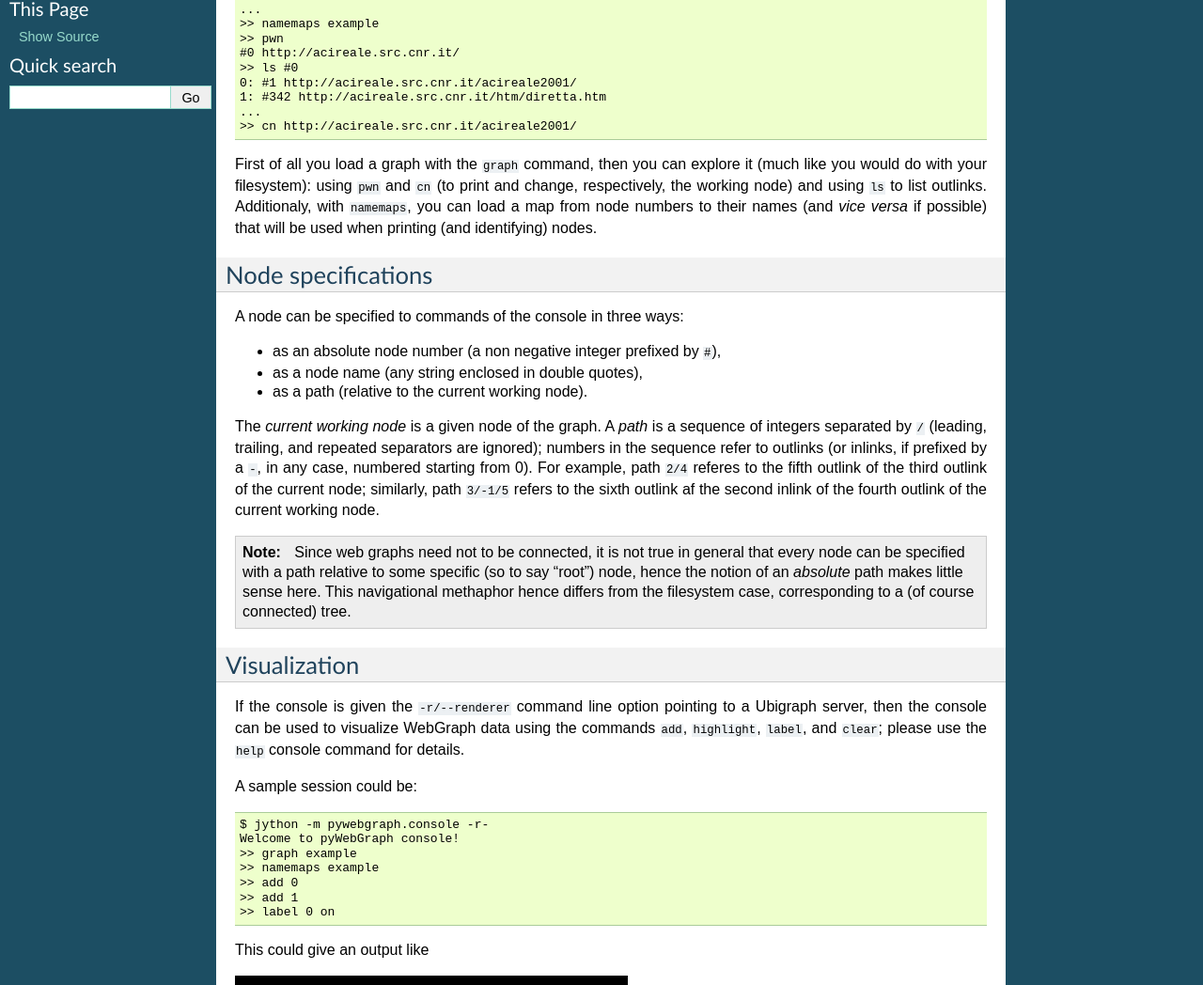
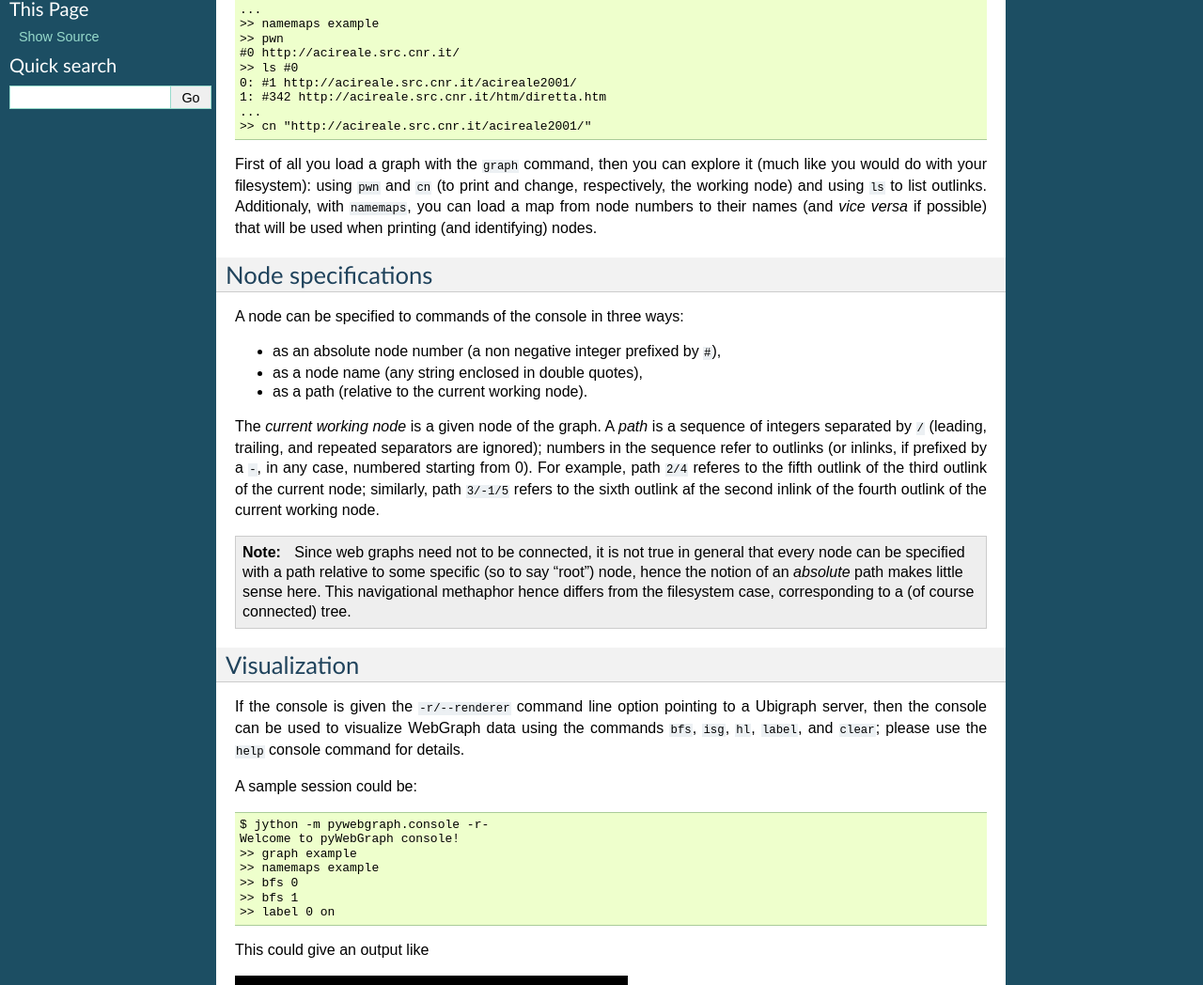
Before and after one commit to mapio/py-web-graph, a Sphinx documentation site: the page built from docs/quickstart/console.rst, in a window 1280 px wide. Shown: the part 257-1305 px from the top of the page at 94% size. Built offline with Sphinx 7.4.7, drawn with Linux system fonts in a browser that asks for light colours; some of the changed text lies outside the part shown.

Commit message:
Updated the Ubigrpah commands

```diff
--- a/docs/quickstart/console.rst
+++ b/docs/quickstart/console.rst
@@ -21,7 +21,7 @@ The pyWebGraph console is meant as a tool to explore WebGrph data. A sample sess
 	0: #1 http://acireale.src.cnr.it/acireale2001/
 	1: #342 http://acireale.src.cnr.it/htm/diretta.htm
 	...
-	>> cn http://acireale.src.cnr.it/acireale2001/
+	>> cn "http://acireale.src.cnr.it/acireale2001/"
 
 First of all you load a graph with the :samp:`graph` command, then you can explore it (much like you would do with your filesystem): using :samp:`pwn` and :samp:`cn` (to print and change, respectively, the working node) and using :samp:`ls` to list outlinks. Additionaly, with :samp:`namemaps`, you can load a map from node numbers to their names (and *vice versa* if possible) that will be used when printing (and identifying) nodes.
 
@@ -45,7 +45,7 @@ The :dfn:`current working node` is a given node of the graph. A :dfn:`path` is a
 Visualization
 -------------
 
-If the console is given the ``-r/--renderer`` command line option pointing to a Ubigraph server, then the console can be used to visualize WebGraph data using the commands  :samp:`add`, :samp:`highlight`, :samp:`label`, and :samp:`clear`; please use the :samp:`help` console command for details.
+If the console is given the ``-r/--renderer`` command line option pointing to a Ubigraph server, then the console can be used to visualize WebGraph data using the commands  :samp:`bfs`, :samp:`isg`, :samp:`hl`, :samp:`label`, and :samp:`clear`; please use the :samp:`help` console command for details.
 
 A sample session could be::
 
@@ -53,8 +53,8 @@ A sample session could be::
 	Welcome to pyWebGraph console!
 	>> graph example
 	>> namemaps example
-	>> add 0
-	>> add 1
+	>> bfs 0
+	>> bfs 1
 	>> label 0 on
 
 This could give an output like
```
